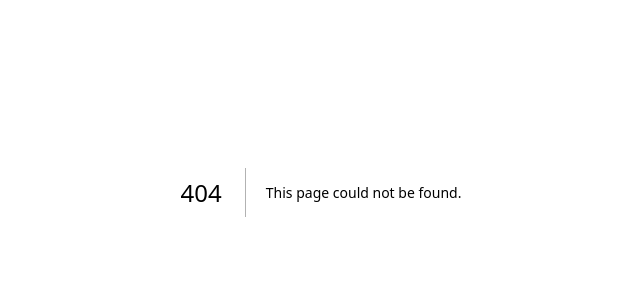
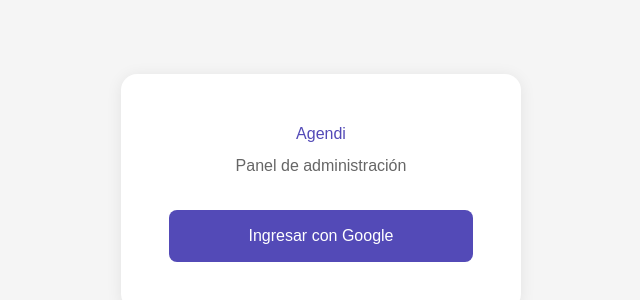
Before and after one commit to luismariorl/agendi-web, a Next.js app: page /admin/login in a window 1280 px wide. Before the commit this address had no page. Shown: the part 208-508 px from the top of the page, without its empty margins (319-959 px from the left). Built offline with nearby package versions, Linux system fonts and the light colour scheme.

Commit message:
Fase 3: autenticación y dashboard base

```diff
--- /dev/null
+++ b/app/admin/login/page.js
@@ -0,0 +1,47 @@
+"use client"
+import { signIn } from "next-auth/react"
+
+export default function LoginPage() {
+  return (
+    <div style={{
+      minHeight: "100vh",
+      display: "flex",
+      alignItems: "center",
+      justifyContent: "center",
+      background: "#f5f5f5",
+    }}>
+      <div style={{
+        background: "white",
+        padding: "48px",
+        borderRadius: "16px",
+        textAlign: "center",
+        boxShadow: "0 2px 16px rgba(0,0,0,0.08)",
+        maxWidth: "400px",
+        width: "100%",
+      }}>
+        <h1 style={{ color: "#534AB7", fontFamily: "DM Sans, sans-serif", marginBottom: "8px" }}>
+          Agendi
+        </h1>
+        <p style={{ color: "#666", marginBottom: "32px", fontFamily: "DM Sans, sans-serif" }}>
+          Panel de administración
+        </p>
+        <button
+          onClick={() => signIn("google", { callbackUrl: "/admin" })}
+          style={{
+            background: "#534AB7",
+            color: "white",
+            border: "none",
+            borderRadius: "8px",
+            padding: "14px 32px",
+            fontSize: "16px",
+            cursor: "pointer",
+            fontFamily: "DM Sans, sans-serif",
+            width: "100%",
+          }}
+        >
+          Ingresar con Google
+        </button>
+      </div>
+    </div>
+  )
+}
--- /dev/null
+++ b/app/admin/page.js
@@ -0,0 +1,43 @@
+import { getServerSession } from "next-auth"
+import { redirect } from "next/navigation"
+import { getSheetData, getReservas } from "@/lib/sheets"
+
+export default async function AdminPage() {
+  const session = await getServerSession()
+  if (!session) redirect("/admin/login")
+
+  const empresas = await getSheetData("Empresas")
+  const empresa = empresas.find(e => e.gmail_admin === session.user.email)
+
+  if (!empresa) redirect("/admin/login")
+
+  const reservas = await getReservas(empresa.sheet_id)
+  const hoy = new Date().toLocaleDateString("es-PE")
+  const reservasHoy = reservas.filter(r => r.fecha === hoy)
+
+  return (
+    <div style={{ padding: "32px", fontFamily: "DM Sans, sans-serif" }}>
+      <h1 style={{ color: "#534AB7", marginBottom: "8px" }}>
+        Bienvenido, {empresa.nombre_negocio}
+      </h1>
+      <p style={{ color: "#666", marginBottom: "32px" }}>
+        Plan: <strong>{empresa.plan}</strong>
+      </p>
+
+      <div style={{ display: "grid", gridTemplateColumns: "repeat(3, 1fr)", gap: "16px" }}>
+        <div style={{ background: "#534AB7", color: "white", borderRadius: "12px", padding: "24px" }}>
+          <p style={{ margin: 0, opacity: 0.8 }}>Reservas hoy</p>
+          <h2 style={{ margin: "8px 0 0", fontSize: "36px" }}>{reservasHoy.length}</h2>
+        </div>
+        <div style={{ background: "#CECBF6", borderRadius: "12px", padding: "24px" }}>
+          <p style={{ margin: 0, color: "#534AB7", opacity: 0.8 }}>Total reservas</p>
+          <h2 style={{ margin: "8px 0 0", fontSize: "36px", color: "#534AB7" }}>{reservas.length}</h2>
+        </div>
+        <div style={{ background: "#f5f5f5", borderRadius: "12px", padding: "24px" }}>
+          <p style={{ margin: 0, color: "#666" }}>Fecha</p>
+          <h2 style={{ margin: "8px 0 0", fontSize: "20px", color: "#333" }}>{hoy}</h2>
+        </div>
+      </div>
+    </div>
+  )
+}
--- /dev/null
+++ b/app/api/auth/[...nextauth]/route.js
@@ -0,0 +1,43 @@
+import NextAuth from "next-auth"
+import GoogleProvider from "next-auth/providers/google"
+import { getSheetData } from "@/lib/sheets"
+
+const handler = NextAuth({
+  providers: [
+    GoogleProvider({
+      clientId: process.env.GOOGLE_CLIENT_ID,
+      clientSecret: process.env.GOOGLE_CLIENT_SECRET,
+    }),
+  ],
+  callbacks: {
+    async signIn({ user }) {
+      try {
+        const empresas = await getSheetData("Empresas")
+        const fila = empresas.find(row => row.gmail_admin === user.email)
+        if (!fila) return false
+        if (fila.plan === "básico") return false
+        return true
+      } catch {
+        return false
+      }
+    },
+    async session({ session }) {
+      try {
+        const empresas = await getSheetData("Empresas")
+        const fila = empresas.find(row => row.gmail_admin === session.user.email)
+        if (fila) {
+          session.user.plan = fila.plan
+          session.user.form_id = fila.form_id
+          session.user.nombre_negocio = fila.nombre_negocio
+        }
+      } catch {}
+      return session
+    },
+  },
+  pages: {
+    signIn: "/admin/login",
+    error: "/admin/login",
+  },
+})
+
+export { handler as GET, handler as POST }
--- /dev/null
+++ b/lib/sheets.js
@@ -0,0 +1,39 @@
+import { google } from "googleapis"
+
+async function getAuth() {
+  return new google.auth.GoogleAuth({
+    credentials: {
+      client_email: process.env.GOOGLE_SERVICE_ACCOUNT_EMAIL,
+      private_key: process.env.GOOGLE_PRIVATE_KEY?.replace(/\\n/g, "\n"),
+    },
+    scopes: ["https://www.googleapis.com/auth/spreadsheets.readonly"],
+  })
+}
+
+async function leerSheet(sheetId, pestana) {
+  const auth = await getAuth()
+  const sheets = google.sheets({ version: "v4", auth })
+
+  const response = await sheets.spreadsheets.values.get({
+    spreadsheetId: sheetId,
+    range: pestana,
+  })
+
+  const [headers, ...rows] = response.data.values || []
+  if (!headers) return []
+
+  return rows.map(row =>
+    headers.reduce((obj, header, i) => {
+      obj[header] = row[i] || ""
+      return obj
+    }, {})
+  )
+}
+
+export async function getSheetData(pestana) {
+  return leerSheet(process.env.GOOGLE_SHEETS_ID, pestana)
+}
+
+export async function getReservas(sheetId) {
+  return leerSheet(sheetId, "Reservas")
+}
--- /dev/null
+++ b/middleware.js
@@ -0,0 +1,20 @@
+import { NextResponse } from "next/server"
+import { getToken } from "next-auth/jwt"
+
+export async function middleware(req) {
+  const { pathname } = req.nextUrl
+
+  if (pathname.startsWith("/admin/login")) {
+    return NextResponse.next()
+  }
+
+  const token = await getToken({ req, secret: process.env.NEXTAUTH_SECRET })
+  if (!token) {
+    return NextResponse.redirect(new URL("/admin/login", req.url))
+  }
+  return NextResponse.next()
+}
+
+export const config = {
+  matcher: ["/admin/:path*"],
+}
--- a/next.config.mjs
+++ b/next.config.mjs
@@ -1,6 +1,8 @@
 /** @type {import('next').NextConfig} */
 const nextConfig = {
-  /* config options here */
-};
+  experimental: {
+    serverComponentsExternalPackages: ["googleapis"],
+  },
+}
 
-export default nextConfig;
+export default nextConfig
--- a/package.json
+++ b/package.json
@@ -12,6 +12,7 @@
     "axios": "^1.15.2",
     "googleapis": "^171.4.0",
     "next": "16.2.4",
+    "next-auth": "^4.24.14",
     "react": "19.2.4",
     "react-dom": "19.2.4"
   },
```
Also changed, not shown: 1 other file (tests, documents, lock files or other folders).
